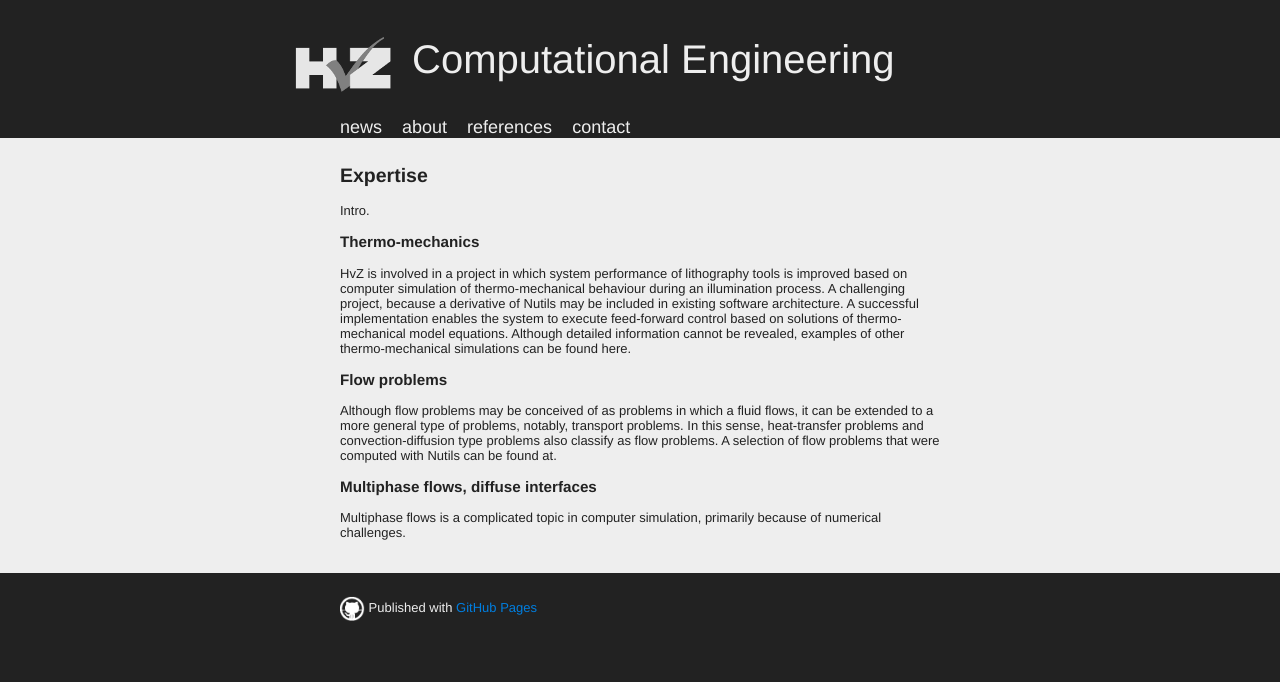
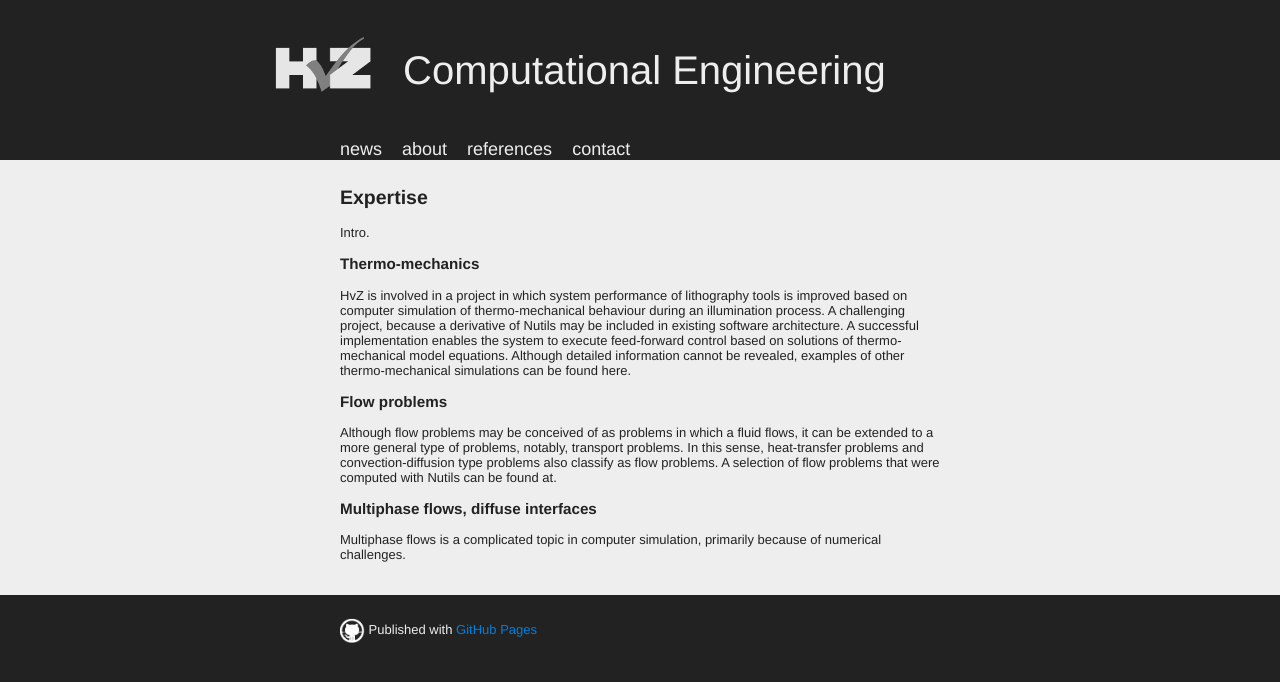
Before and after one commit to wijnandhoitinga/hvzengineering.github.io, a Jekyll site: the page built from expertise.html, in a window 1280 px wide. Shown: the top 682 px of the page. Built offline with Jekyll 4.4.1, drawn with Linux system fonts in a browser that asks for light colours; Markdown is read by kramdown in place of the engine named in the settings.

Commit message:
fix header title wrap

```diff
--- a/css/main.css
+++ b/css/main.css
@@ -1,6 +1,10 @@
 article, aside, details, figcaption, figure,
 footer, header, hgroup, menu, nav, section {
   display: block;
+}
+
+h1, h2, h3, h4, h5, h6 {
+  clear: both;
 }
 
 body {
@@ -33,20 +37,17 @@
 }
 
 header h1 {
-  margin-bottom: 25px;
+  padding-left: 127px;
+  text-indent: -137px;
+  line-height: 8px;
+  margin-bottom: 20px;
   font-size: 40px;
   font-weight: normal;
 }
 
 header h1 img {
   vertical-align: middle;
-  padding: 0 10px;
-}
-
-header h1 img {
-  vertical-align: middle;
-  float: left;
-  padding-right: 10px;
+  padding: 0 10px 10px 0;
 }
 
 nav {
```
